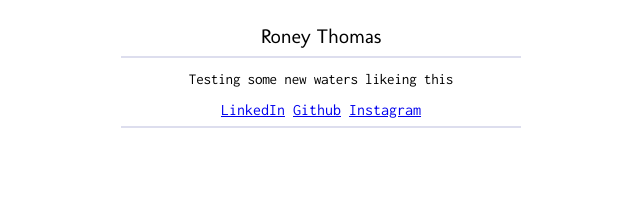
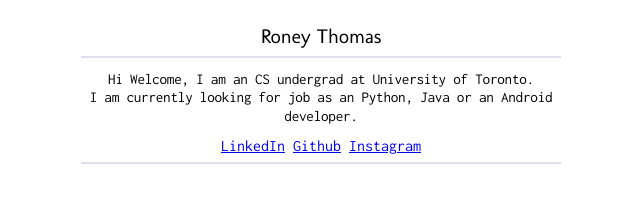
Before and after one commit to RoneyThomas/me, a plain HTML site: page public/index.html in a window 1280 px wide. Shown: the whole page, without its empty margins (319-959 px from the left). Drawn offline with Linux system fonts and the light colour scheme.

Commit message:
Updated into text and CSS

```diff
--- a/public/index.html
+++ b/public/index.html
@@ -10,7 +10,9 @@
 <div class="container">
     <h1>Roney Thomas</h1>
     <hr/>
-    <p>Testing some new waters likeing this</p>
+    <p>Hi Welcome, I am an CS undergrad at University of Toronto.<br>
+        I am currently looking for job as an Python, Java or an Android developer.
+    </p>
     <a href="https://www.linkedin.com/in/roney-thomas-97a0b494/">LinkedIn</a>
     <a href="https://github.com/RoneyThomas">Github</a>
     <a href="https://www.instagram.com/baskandglory/">Instagram</a>
--- a/public/static/css/style.css
+++ b/public/static/css/style.css
@@ -4,7 +4,7 @@ html,body {
 }
 
 .container {
-    width: 25em;
+    width: 30em;
     max-width: 90%;
     margin: 1.5em auto;
     font-family: "Inconsolata";
```
